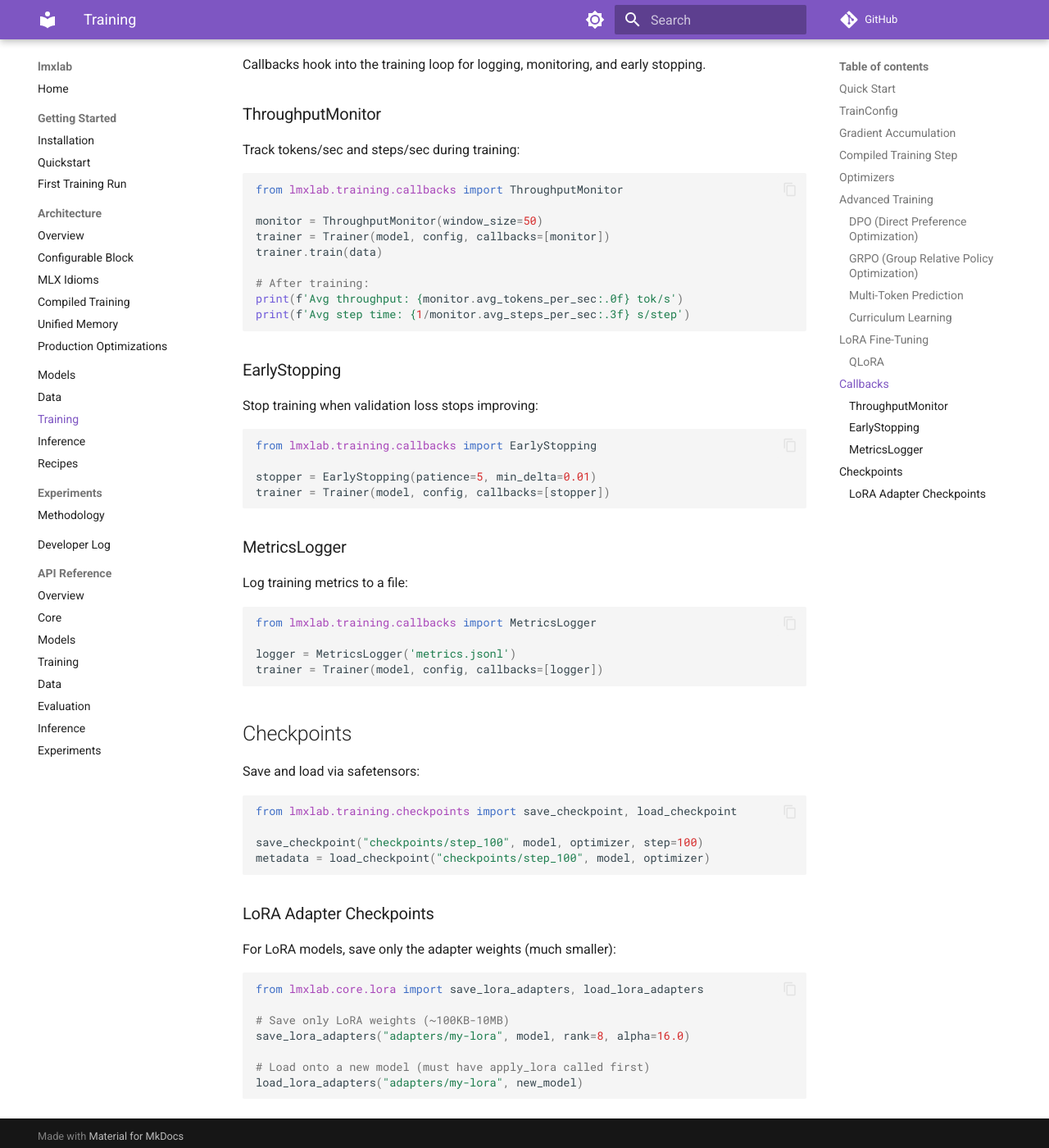
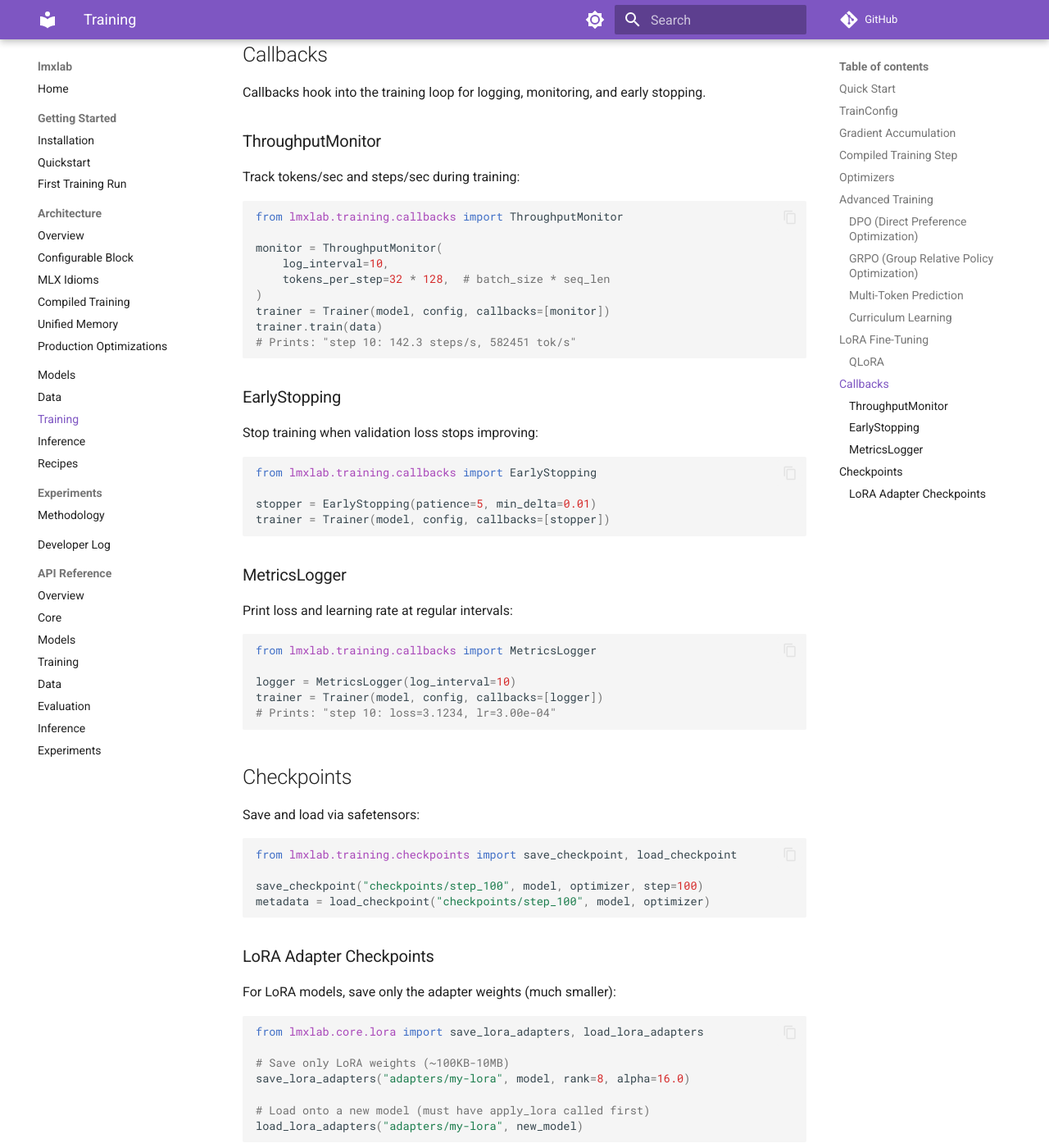
Before and after one commit to michaelellis003/lmxlab, an MkDocs documentation site: the page built from docs/training/index.md, in a window 1280 px wide and 1400 px high, scrolled down 4197 px. Shown: the whole window at 82% size. Built offline with MkDocs 1.6.1 and Material for MkDocs 9.7.7, drawn with Linux system fonts in a browser that asks for light colours; comment, search, counter and statistics services are not loaded; some of the changed text lies outside the part shown.

Commit message:
docs: fix training callback examples and optimizer list (#102)
- Fix ThroughputMonitor usage (window_size -> log_interval, tokens_per_step)
- Fix MetricsLogger usage (no file path argument, takes log_interval)
- Add SGD to optimizer list (was listed as 3, actually 4)
- Add optimizer choices to TrainConfig table

````diff
--- a/docs/training/index.md
+++ b/docs/training/index.md
@@ -190,13 +191,13 @@ Track tokens/sec and steps/sec during training:
 ```python
 from lmxlab.training.callbacks import ThroughputMonitor
 
-monitor = ThroughputMonitor(window_size=50)
+monitor = ThroughputMonitor(
+    log_interval=10,
+    tokens_per_step=32 * 128,  # batch_size * seq_len
+)
 trainer = Trainer(model, config, callbacks=[monitor])
 trainer.train(data)
-
-# After training:
-print(f'Avg throughput: {monitor.avg_tokens_per_sec:.0f} tok/s')
-print(f'Avg step time: {1/monitor.avg_steps_per_sec:.3f} s/step')
+# Prints: "step 10: 142.3 steps/s, 582451 tok/s"
 ```
 
 ### EarlyStopping
@@ -212,13 +213,14 @@ trainer = Trainer(model, config, callbacks=[stopper])
 
 ### MetricsLogger
 
-Log training metrics to a file:
+Print loss and learning rate at regular intervals:
 
 ```python
 from lmxlab.training.callbacks import MetricsLogger
 
-logger = MetricsLogger('metrics.jsonl')
+logger = MetricsLogger(log_interval=10)
 trainer = Trainer(model, config, callbacks=[logger])
+# Prints: "step 10: loss=3.1234, lr=3.00e-04"
 ```
 
 ## Checkpoints
````
Also changed, not shown: other parts of docs/training/index.md (+3 -2 lines).
